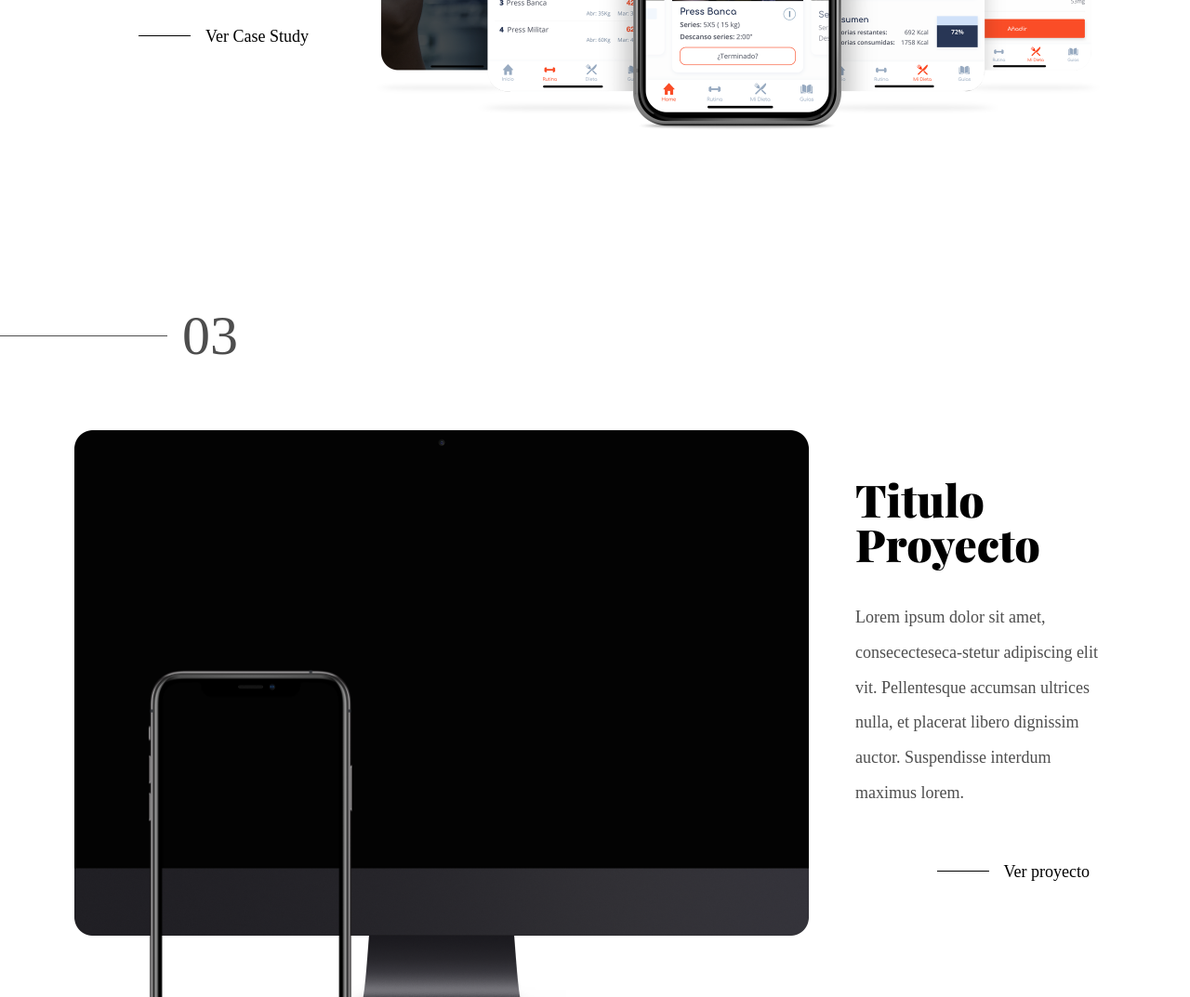
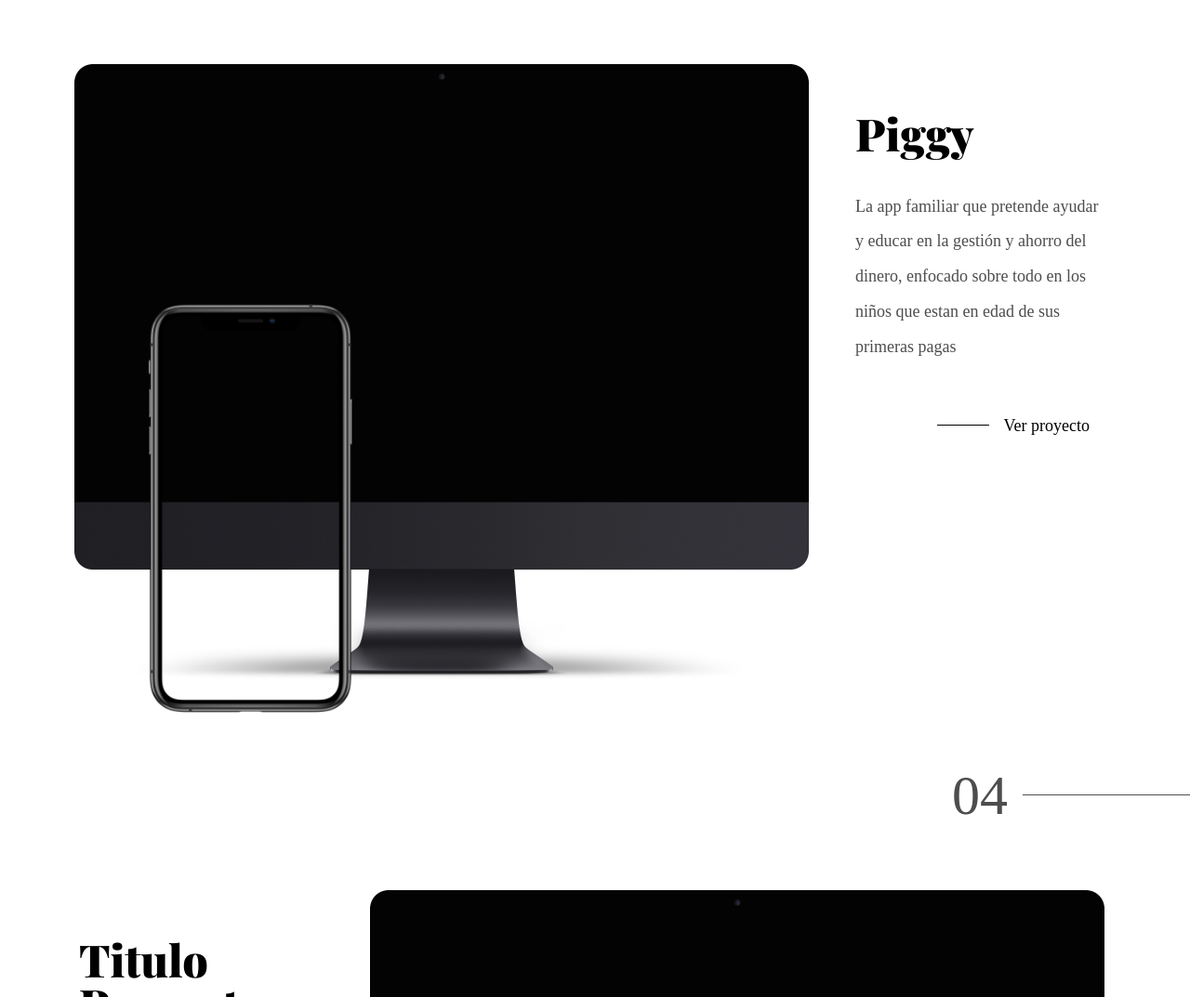
Before and after one commit to jasve90/jasve90.github.io, a plain HTML site: page index.html in a window 1280 px wide. Shown: the part 1949-3022 px from the top of the page at 93% size. Drawn offline with nearby package versions, Linux system fonts and the light colour scheme; a web font is replaced by a local one.

Commit message:
Update index.html

```diff
--- a/index.html
+++ b/index.html
@@ -62,10 +62,12 @@
         </div>
         <div class="imagenes-textdrch">
             <div class="cajas-imagenes-izq">
-                <a href="https://medium.com/@jasve90/ux-ui-case-study-good-game-plataforma-gamer-df535cbb4716" class="link-img" target="_blank"><img src="images/gg1.png" alt="" style="opacity: 1;" class="imac"
+                <a href="https://medium.com/@jasve90/ux-ui-case-study-good-game-plataforma-gamer-df535cbb4716"
+                    class="link-img" target="_blank"><img src="images/gg1.png" alt="" style="opacity: 1;" class="imac"
                         data-aos="fade-up-right" data-aos-duration="1500" data-aos-easing="linear"></a>
-                <a href="https://medium.com/@jasve90/ux-ui-case-study-good-game-plataforma-gamer-df535cbb4716" class="link-image" target="_blank"><img src="images/gg-movil.png" alt="" class="iphone" data-aos="fade-down"
-                        data-aos-duration="1000" data-aos-delay="100"></a>
+                <a href="https://medium.com/@jasve90/ux-ui-case-study-good-game-plataforma-gamer-df535cbb4716"
+                    class="link-image" target="_blank"><img src="images/gg-movil.png" alt="" class="iphone"
+                        data-aos="fade-down" data-aos-duration="1000" data-aos-delay="100"></a>
             </div>
             <div class="texto-drch">
                 <p class="titulo-text">Game Good</p>
@@ -93,20 +95,24 @@
         </div>
         <div class="imagenes-textizq">
             <div class="cajas-imagenes-drch">
-                <a href="https://medium.com/@jasve90/ux-ui-case-study-beastfit-app-wellness-f7bde3cec4b2" class="link-image" target="_blank"><img src="images/wellnes1.png" alt="" class="imac"
+                <a href="https://medium.com/@jasve90/ux-ui-case-study-beastfit-app-wellness-f7bde3cec4b2"
+                    class="link-image" target="_blank"><img src="images/wellnesv2.png" alt="" class="imac"
                         data-aos="fade-up-left" data-aos-duration="1500" data-aos-easing="linear"></a>
-                <!--<a href="" class="link-image"><img src="images/iPhoneXS - Space Gray Copy 4.png" alt="" class="iphone"
-                        data-aos="fade-down" data-aos-duration="1000" data-aos-delay="100"></a>-->
+                <a href="https://medium.com/@jasve90/ux-ui-case-study-beastfit-app-wellness-f7bde3cec4b2" class="link-image" target="_blank"><img src="images/wellnes2.png" alt="" class="iphone"
+                        data-aos="fade-down" data-aos-duration="1000" data-aos-delay="100"></a>
             </div>
             <div class="texto-izq">
                 <p class="titulo-text">BeastFit</p>
-                    <p class="parrafo-drch">Una app para el sector del wellness que pretende solucionar la gran tasa de
-                        abandono en los gimnasios, te dara un entrenamiento personalizado con seguimienyo y una dieta para conseguir tus objetivos
-                    </p>
-                    <div class="linea-enlace-drch">
-                        <div class="linea-horizontal-enlace-drch"></div>
-                        <a class="enlace" href="https://medium.com/@jasve90/ux-ui-case-study-beastfit-app-wellness-f7bde3cec4b2" target="_blank">Ver Case Study</a>
-                    </div>
+                <p class="parrafo-drch">Una app para el sector del wellness que pretende solucionar la gran tasa de
+                    abandono en los gimnasios, te dara un entrenamiento personalizado con seguimienyo y una dieta para
+                    conseguir tus objetivos
+                </p>
+                <div class="linea-enlace-drch">
+                    <div class="linea-horizontal-enlace-drch"></div>
+                    <a class="enlace"
+                        href="https://medium.com/@jasve90/ux-ui-case-study-beastfit-app-wellness-f7bde3cec4b2"
+                        target="_blank">Ver Case Study</a>
+                </div>
             </div>
         </div>
     </section>
@@ -128,10 +134,9 @@
                         data-aos="fade-down" data-aos-duration="1000" data-aos-delay="100"></a>
             </div>
             <div class="texto-drch">
-                <p class="titulo-text">Titulo Proyecto</p>
-                <p class="parrafo-drch">Lorem ipsum dolor sit amet, consececteseca-stetur adipiscing elit vit.
-                    Pellentesque
-                    accumsan ultrices nulla, et placerat libero dignissim auctor. Suspendisse interdum maximus lorem.
+                <p class="titulo-text">Piggy</p>
+                <p class="parrafo-drch">La app familiar que pretende ayudar y educar en la gestión y ahorro del dinero,
+                    enfocado sobre todo en los niños que estan en edad de sus primeras pagas
                 </p>
                 <div class="linea-enlace-drch">
                     <div class="linea-horizontal-enlace-drch"></div>
```
